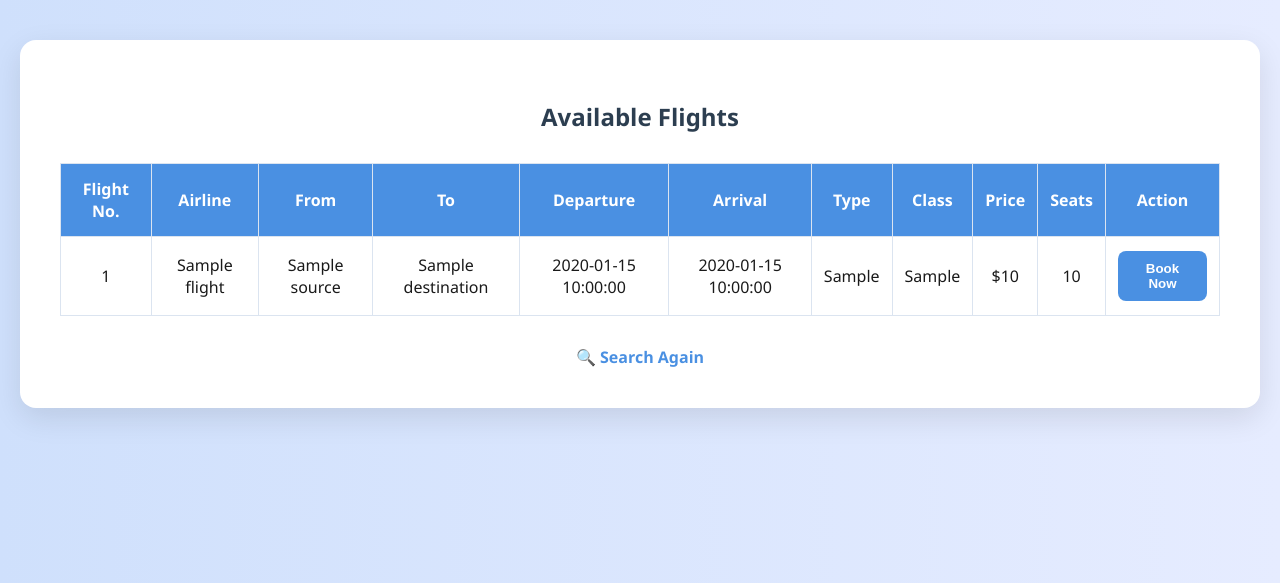
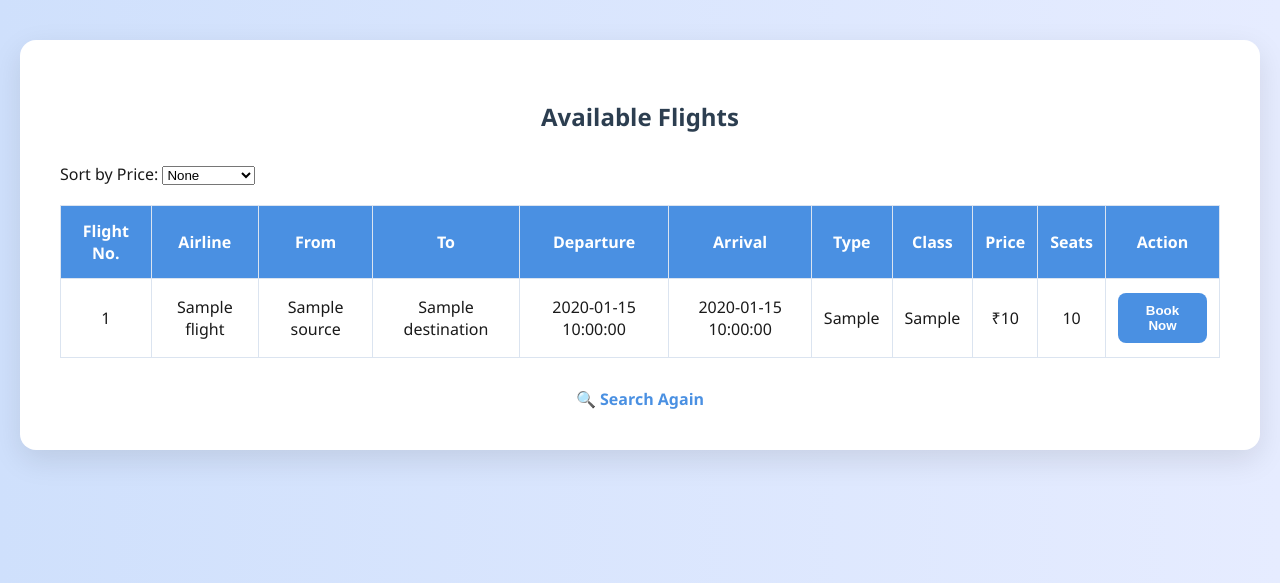
Before and after one commit to Jaitrika/Falcon_DBMS_project, a Flask app: template templates/searchFlight.html in a window 1280 px wide. Shown: the top 583 px of the page. Run offline with Flask 3, Linux system fonts and the light colour scheme; the template is opened without the code that fills it: most values are stand-ins (such as "Sample title", 1, 10 or a date in 2020).

Commit message:
Update searchFlight.html

```diff
--- a/templates/searchFlight.html
+++ b/templates/searchFlight.html
@@ -103,6 +103,23 @@
         <h2>Available Flights</h2>
 
         {% if flights and flights|length > 0 %}
+
+        <!-- FILTER FORM START -->
+        <form method="get" action="{{ url_for('searchFlight') }}">
+            <label>
+                Sort by Price:
+                <select name="price_sort" onchange="this.form.submit()">
+                    <option value="none" {% if price_sort == 'none' %}selected{% endif %}>None</option>
+                    <option value="asc" {% if price_sort == 'asc' %}selected{% endif %}>Low to High</option>
+                    <option value="desc" {% if price_sort == 'desc' %}selected{% endif %}>High to Low</option>
+                </select>
+            </label>
+        </form>
+
+
+        <!-- FILTER FORM END -->
+
+
             <table>
                 <thead>
                     <tr>
@@ -130,7 +147,7 @@
                             <td>{{ flight.ArrivalTime }}</td>
                             <td>{{ flight.FlightType }}</td>
                             <td>{{ flight.ClassType }}</td>
-                            <td>${{ flight.PricePerSeat }}</td>
+                            <td>₹{{ flight.PricePerSeat }}</td>
                             <td>{{ flight.AvailableSeats }}</td>
                             <td>
                                 <form method="post" action="{{ url_for('booking2', flight_id=flight.FlightID) }}">
```
